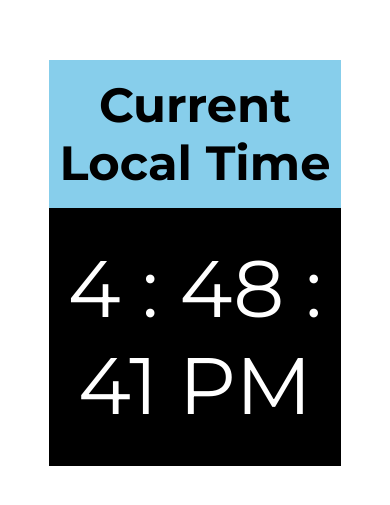
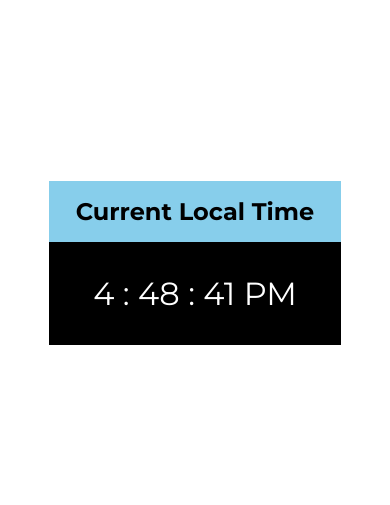
Before and after one commit to Shaka-W/JavaScript-Clock, a plain HTML site: page index.html in a window 390 px wide. Shown: the part 159-664 px from the top of the page. Drawn offline with Linux system fonts and the light colour scheme.

Commit message:
Added media queries

```diff
--- a/styles.css
+++ b/styles.css
@@ -34,3 +34,23 @@ body {
     font-size: 5rem;
     padding: 2rem 0;
 }
+
+@media (max-width: 750px) {
+    .main-title {
+        font-size: 2rem;
+    }
+
+    .clock {
+        font-size: 3rem;
+    }
+}
+
+@media (max-width: 500px) {
+    .main-title {
+        font-size: 1.5rem;
+    }
+
+    .clock {
+        font-size: 2rem;
+    }
+}
```
